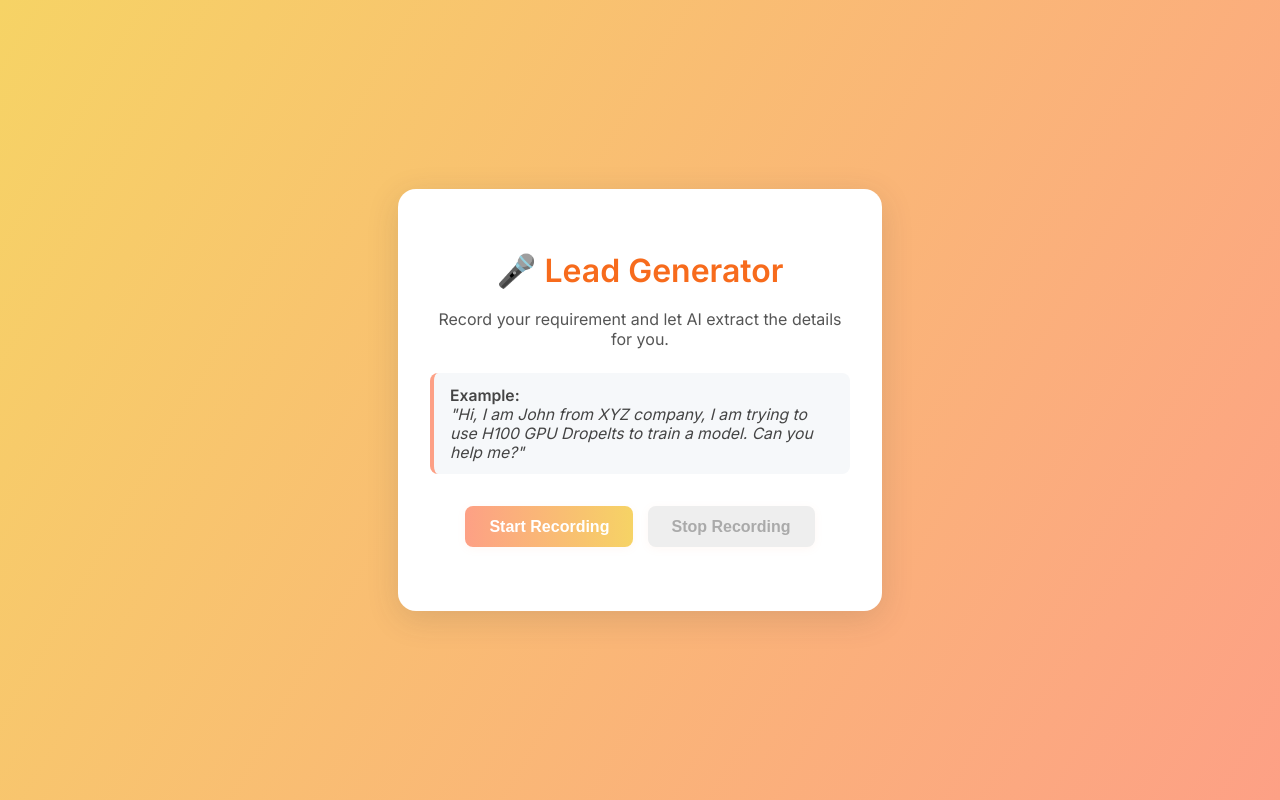
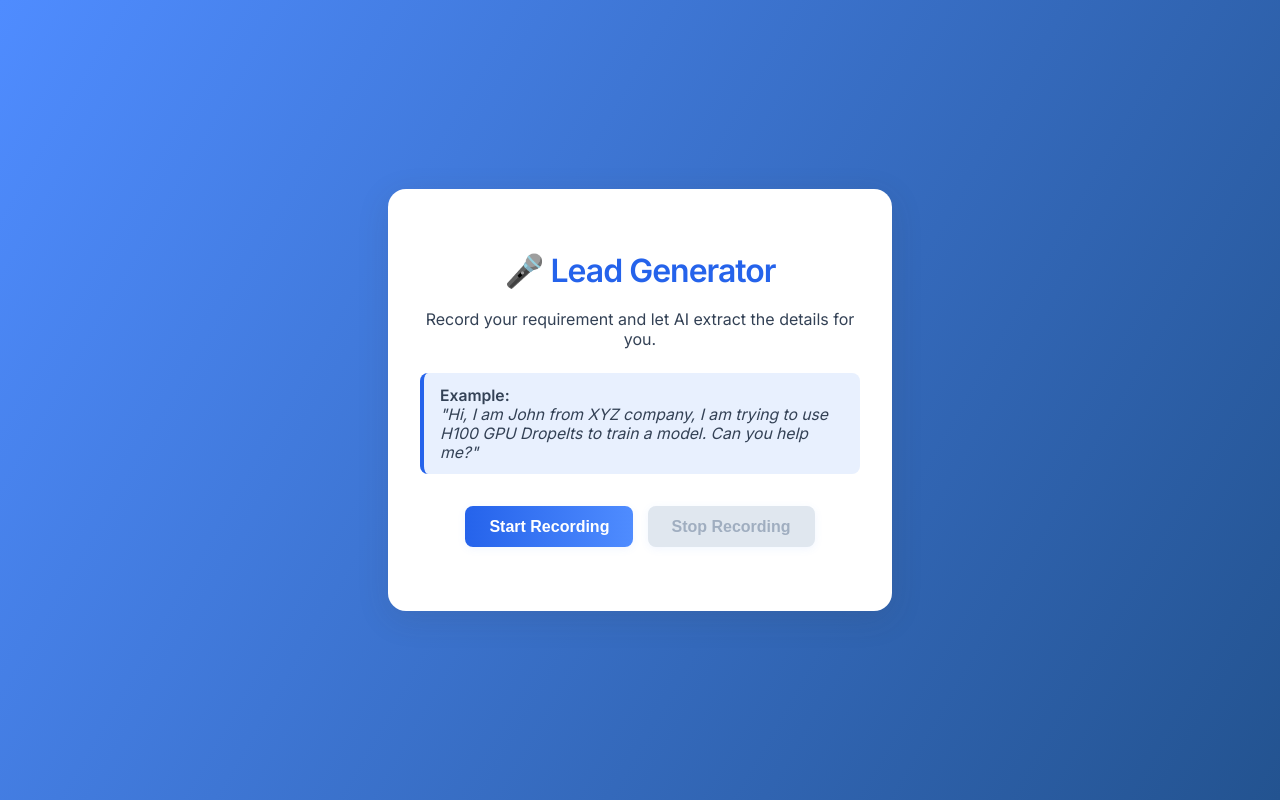
Before and after one commit to bnarasimha/Lead-Generator, a FastAPI app: page / in a window 1280 px wide. Run offline with FastAPI, Linux system fonts and the light colour scheme.

Commit message:
feat: Changed UI theme

```diff
--- a/app/templates/index.html
+++ b/app/templates/index.html
@@ -7,7 +7,7 @@
     <link href="https://fonts.googleapis.com/css2?family=Inter:wght@400;600&display=swap" rel="stylesheet">
     <style>
         body {
-            background: linear-gradient(120deg, #f6d365 0%, #fda085 100%);
+            background: linear-gradient(120deg, #4f8cff 0%, #235390 100%);
             min-height: 100vh;
             margin: 0;
             font-family: 'Inter', sans-serif;
@@ -18,28 +18,29 @@
         .container {
             background: #fff;
             border-radius: 18px;
-            box-shadow: 0 8px 32px rgba(60, 60, 60, 0.15);
+            box-shadow: 0 8px 32px rgba(60, 60, 60, 0.13);
             padding: 2.5rem 2rem 2rem 2rem;
-            max-width: 420px;
+            max-width: 440px;
             width: 100%;
             margin: 2rem;
             text-align: center;
         }
         h1 {
             font-size: 2rem;
-            font-weight: 600;
+            font-weight: 700;
             margin-bottom: 1.2rem;
-            color: #f76b1c;
+            color: #2563eb;
+            letter-spacing: -1px;
         }
         h2 {
             font-size: 1.1rem;
-            color: #333;
+            color: #1e293b;
             margin-top: 2rem;
             margin-bottom: 0.5rem;
             font-weight: 600;
         }
         button {
-            background: linear-gradient(90deg, #fda085 0%, #f6d365 100%);
+            background: linear-gradient(90deg, #2563eb 0%, #4f8cff 100%);
             color: #fff;
             border: none;
             border-radius: 8px;
@@ -49,11 +50,11 @@
             margin: 0.5rem 0.3rem;
             cursor: pointer;
             transition: background 0.2s, transform 0.2s;
-            box-shadow: 0 2px 8px rgba(253, 160, 133, 0.08);
+            box-shadow: 0 2px 8px rgba(79, 140, 255, 0.08);
         }
         button:disabled {
-            background: #eee;
-            color: #aaa;
+            background: #e0e7ef;
+            color: #a0aec0;
             cursor: not-allowed;
         }
         audio {
@@ -64,11 +65,11 @@
             margin-top: 1.5rem;
         }
         .result-section {
-            background: #f9f6f2;
+            background: #f1f5fa;
             border-radius: 10px;
             padding: 1.2rem 1rem;
             margin-top: 1.2rem;
-            box-shadow: 0 2px 8px rgba(253, 160, 133, 0.06);
+            box-shadow: 0 2px 8px rgba(79, 140, 255, 0.06);
             text-align: left;
         }
         .result-section ul {
@@ -76,6 +77,21 @@
         }
         .result-section li {
             margin-bottom: 0.5rem;
+        }
+        .example-box {
+            background: #e8f0fe;
+            border-left: 4px solid #2563eb;
+            padding: 0.8rem 1rem;
+            margin-bottom: 1.5rem;
+            border-radius: 8px;
+            text-align: left;
+            font-size: 0.98rem;
+            color: #334155;
+        }
+        .loading-indicator {
+            color: #2563eb;
+            font-weight: 600;
+            font-size: 1.1rem;
         }
         @media (max-width: 600px) {
             .container {
@@ -87,8 +103,8 @@
 <body>
     <div class="container">
         <h1>🎤 Lead Generator</h1>
-        <p style="color:#555; margin-bottom:1.5rem;">Record your requirement and let AI extract the details for you.</p>
-        <div style="background:#f6f8fa;border-left:4px solid #fda085;padding:0.8rem 1rem;margin-bottom:1.5rem;border-radius:8px;text-align:left;font-size:0.98rem;color:#444;">
+        <p style="color:#334155; margin-bottom:1.5rem;">Record your requirement and let AI extract the details for you.</p>
+        <div class="example-box">
             <b>Example:</b><br>
             <i>"Hi, I am John from XYZ company, I am trying to use H100 GPU Dropelts to train a model. Can you help me?"</i>
         </div>
```
